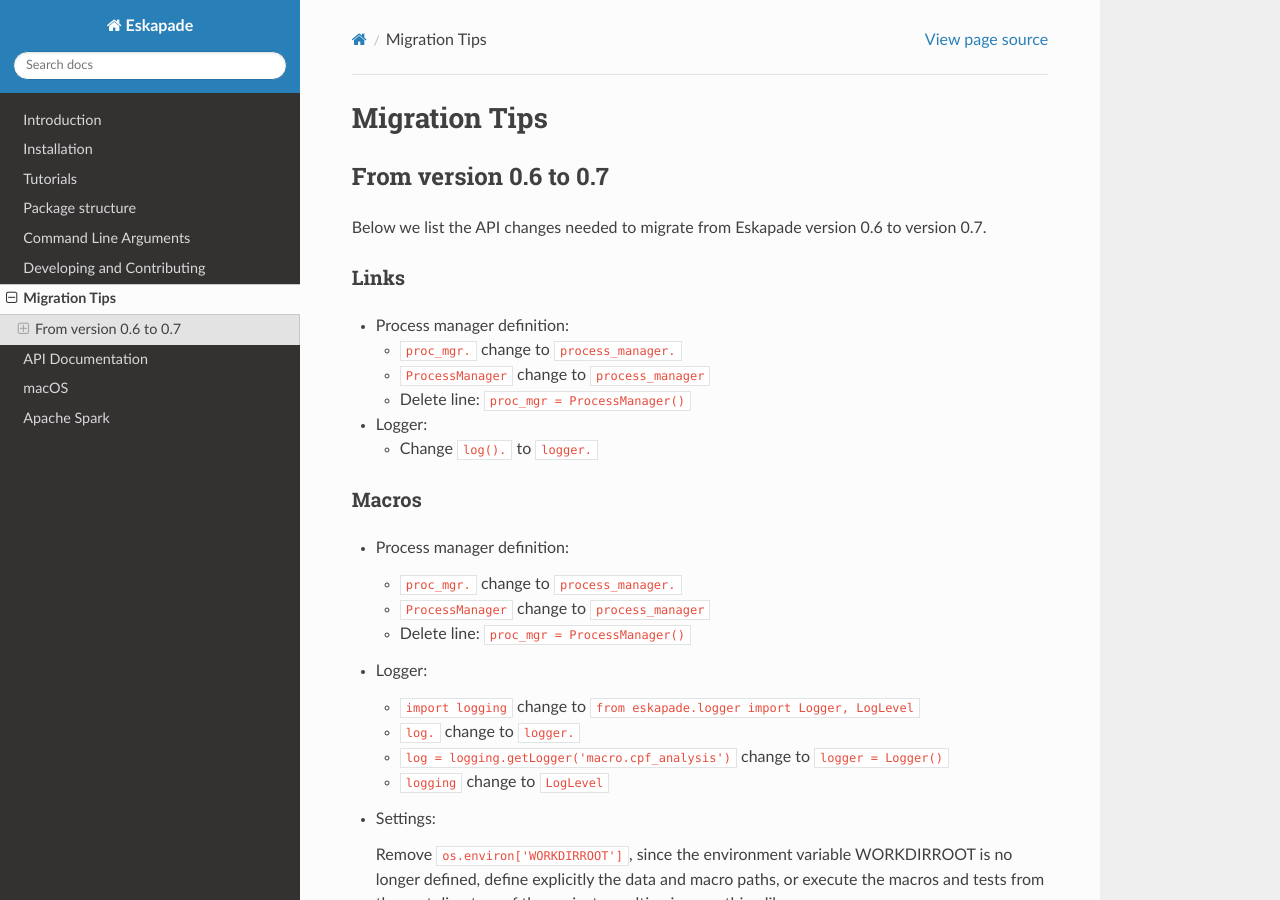
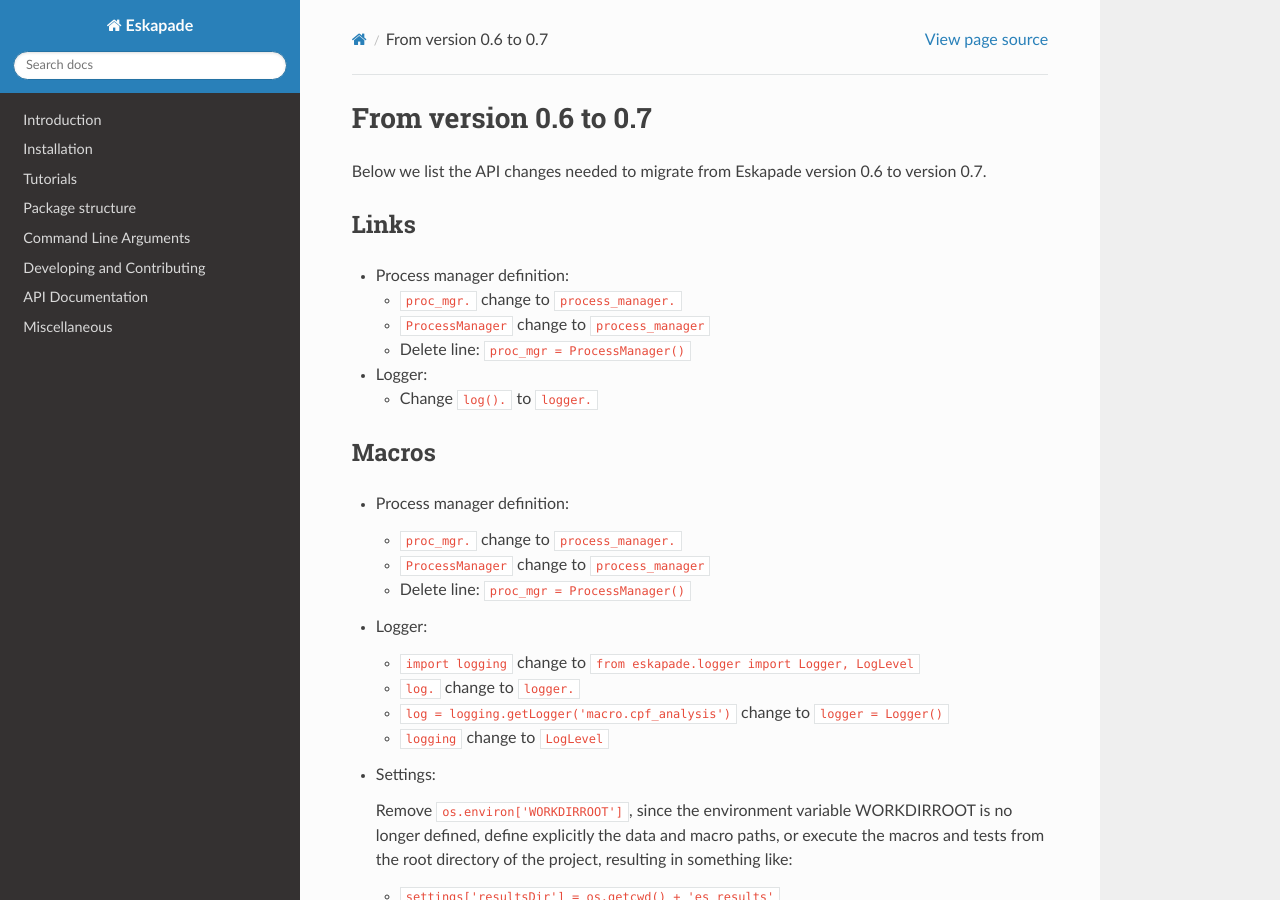
Before and after one commit to KaveIO/Eskapade, a Sphinx documentation site: the page built from docs/source/migration_tips.rst, in a window 1280 px wide and 900 px high. Built offline with Sphinx 7.4.7 and the Read the Docs theme 2.0.0, drawn with Linux system fonts in a browser that asks for light colours; pages that are not in the unit, such as notebooks, are missing from menus.

Commit message:
Docs: created miscellaneous tab in documention collecting several items
To cleanup the documentation, I have created a "miscellaneous" tab in the table of contents
collecting the items: migration tips, mac OS tips, spark info.

```diff
--- a/docs/source/mac_os.rst
+++ b/docs/source/mac_os.rst
@@ -1,5 +1,3 @@
-macOS
-=====
 
 To install Eskapade on macOS there are basically four steps:
 
--- a/docs/source/migration_tips.rst
+++ b/docs/source/migration_tips.rst
@@ -1,14 +1,11 @@
-==============
-Migration Tips
-==============
 
 From version 0.6 to 0.7
-=======================
+-----------------------
 
 Below we list the API changes needed to migrate from Eskapade version 0.6 to version 0.7.
 
 Links
------
+_____
 
 * Process manager definition:
 
@@ -22,7 +19,7 @@
 
 
 Macros
-------
+______
 
 * Process manager definition:
 
@@ -54,7 +51,7 @@
 
 
 Tests
------
+_____
 
 * Process manager definition:
 
--- a/docs/source/spark.rst
+++ b/docs/source/spark.rst
@@ -1,6 +1,3 @@
-============
-Apache Spark
-============
 
 Eskapade supports the use of `Apache Spark <https://spark.apache.org>`_ for parallel processing of large data volumes.
 Jobs can run on a single laptop using Spark libraries as well as on a Spark/Hadoop cluster in combination with YARN.
```
Also changed, not shown: docs/source/index.rst (+2 -6 lines), docs/source/misc.rst (added, +27 -0 lines).
